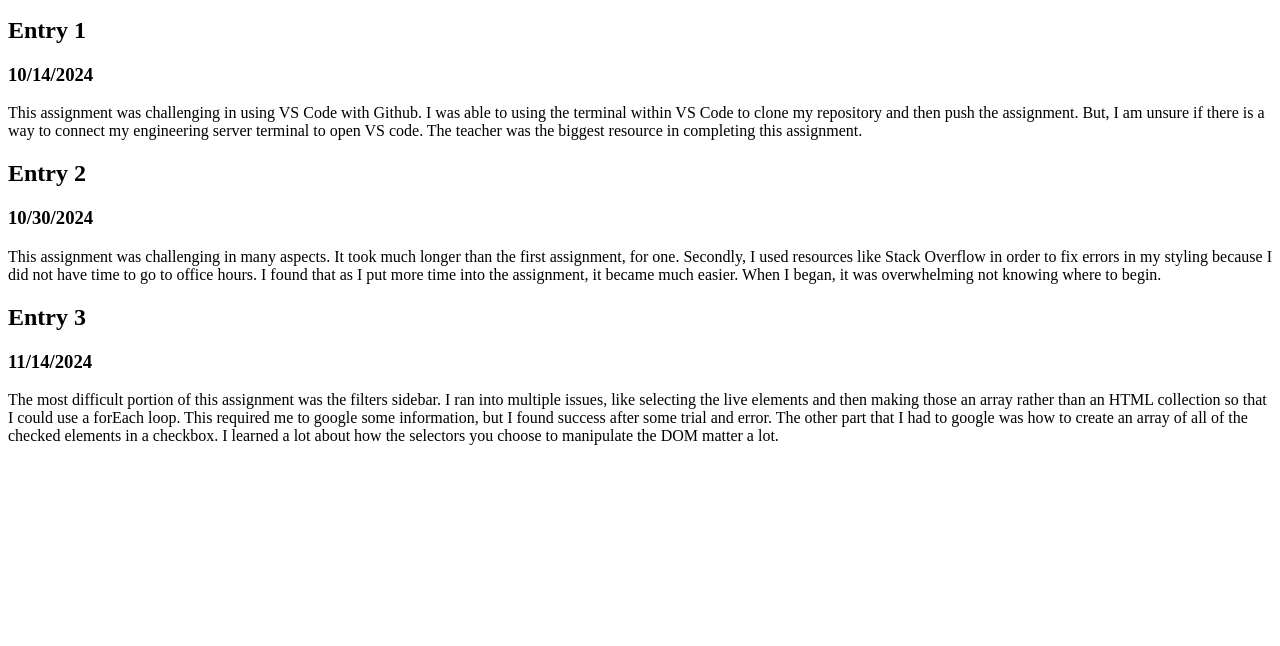
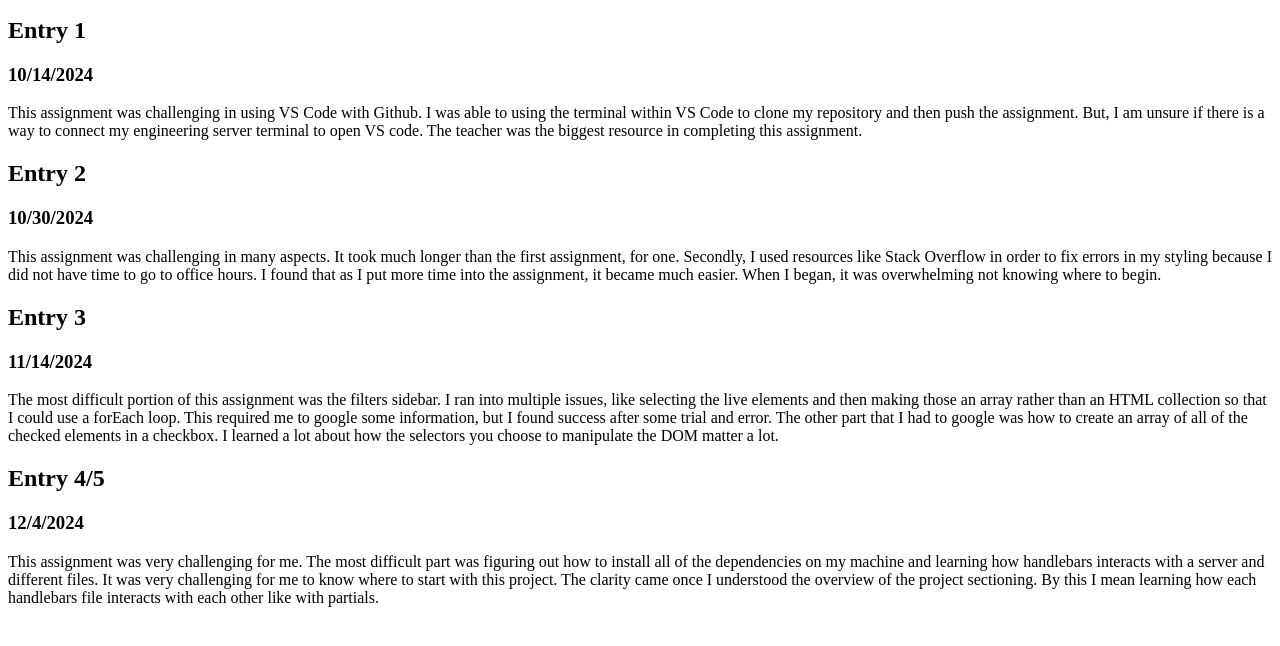
Before and after one commit to SierraSverdrup/CodeBlog, a plain HTML site: page index.html in a window 1280 px wide. Shown: the part 110-756 px from the top of the page. Drawn offline with Linux system fonts and the light colour scheme.

Commit message:
Update index.html

```diff
--- a/index.html
+++ b/index.html
@@ -47,5 +47,17 @@
             </p>
         </div>
 
+        <div>
+            <h2>Entry 4/5</h2>
+            <h3>12/4/2024</h3>
+            <p>
+                This assignment was very challenging for me. The most difficult part was figuring out how
+                to install all of the dependencies on my machine and learning how handlebars interacts
+                with a server and different files. It was very challenging for me to know where to start
+                with this project. The clarity came once I understood the overview of the project sectioning.
+                By this I mean learning how each handlebars file interacts with each other like with partials.
+            </p>
+        </div>
+
     </body>
 </html>
```
